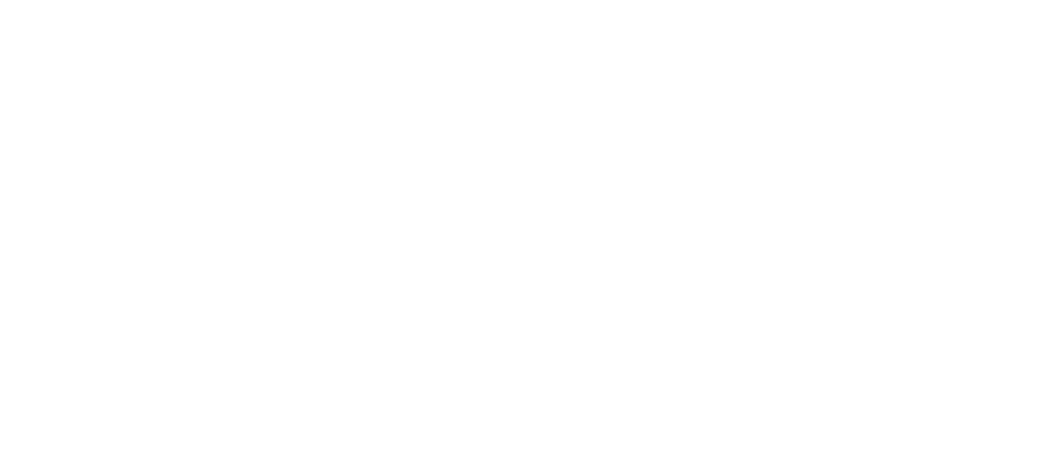
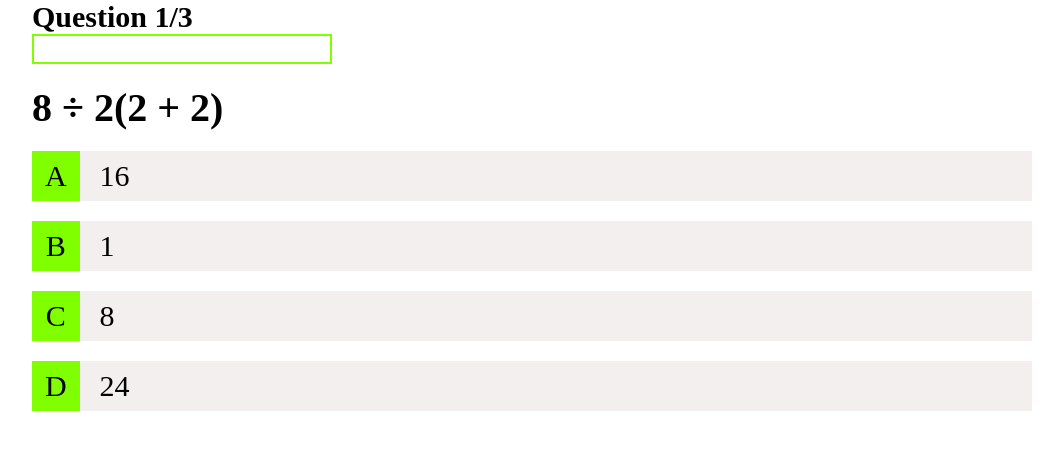
Before and after one commit to marqsbruno/vue-quiz, a Vue app: page /quiz/1 in a window 1280 px wide. Before the commit this address had no page. Shown: the top 450 px of the page, without its empty margins (108-1171 px from the left). Built offline with nearby package versions, Linux system fonts and the light colour scheme.

Commit message:
components QuestionCard e QuestionHeader

```diff
--- /dev/null
+++ b/src/components/QuestionCard.vue
@@ -0,0 +1,57 @@
+<script setup>
+import { defineProps } from 'vue'
+
+// nome da prop enviada e objeto com  o mesmo nome
+const { question } = defineProps(['question'])
+
+console.log(question)
+</script>
+
+<template>
+  <div class="question-container">
+    <h1 class="question">{{ question.text }}</h1>
+  </div>
+  <div class="options-container">
+    <div v-for="option in question.options" :key="option.id" class="option">
+      <p class="option-label">{{ option.label }}</p>
+      <div class="option-value">
+        <p>{{ option.text }}</p>
+      </div>
+    </div>
+  </div>
+</template>
+<style scoped>
+.question-container {
+  margin-top: 20px;
+}
+
+.question {
+  font-size: 40px;
+  margin-bottom: 20px;
+}
+
+.option {
+  display: flex;
+  margin-bottom: 20px;
+  cursor: pointer;
+}
+
+.option-label {
+  background-color: chartreuse;
+  width: 50px;
+  height: 50px;
+  font-size: 30px;
+  display: flex;
+  align-items: center;
+  justify-content: center;
+}
+
+.option-value {
+  background-color: rgb(244, 239, 239);
+  width: 100%;
+  font-size: 30px;
+  padding: 0 20px;
+  display: flex;
+  align-items: center;
+}
+</style>
--- /dev/null
+++ b/src/components/QuizHeader.vue
@@ -0,0 +1,32 @@
+<script setup></script>
+
+<template>
+  <header>
+    <h4>Question 1/3</h4>
+    <div class="bar">
+      <div class="completion"></div>
+    </div>
+  </header>
+</template>
+
+<style scoped>
+.header {
+  margin-top: 20px;
+}
+
+header h4 {
+  font-size: 30px;
+}
+
+.bar {
+  width: 300px;
+  height: 30px;
+  border: 2px solid chartreuse;
+}
+
+.completion {
+  height: 100%;
+  width: 0%;
+  background-color: yellow;
+}
+</style>
--- a/src/router/index.js
+++ b/src/router/index.js
@@ -1,13 +1,20 @@
 import { createRouter, createWebHistory } from 'vue-router'
-import QuizzesView from '../views/QuizzesView.vue'
+import HomepageView from '../views/HomepageView.vue'
+import QuizView from '../views/QuizView.vue'
 
 const router = createRouter({
   history: createWebHistory(import.meta.env.BASE_URL),
   routes: [
     {
       path: '/',
-      name: 'quizzes',
-      component: QuizzesView
+      name: 'homepage',
+      component: HomepageView
+    },
+
+    {
+      path: '/quiz/:id',
+      name: 'quiz',
+      component: QuizView
     }
   ]
 })
--- /dev/null
+++ b/src/views/QuizView.vue
@@ -0,0 +1,23 @@
+<script setup>
+import QuestionCard from '../components/QuestionCard.vue'
+import QuizHeader from '@/components/QuizHeader.vue'
+import q from '../data/quizzes.json'
+
+import { useRoute } from 'vue-router'
+import { ref } from 'vue'
+
+const { params } = useRoute()
+const quizID = parseInt(params.id)
+
+const quiz = q.find((e) => e.id === quizID)
+
+const currentQuestionIndex = ref(0)
+</script>
+<template>
+  <div>
+    <QuizHeader />
+    <div>
+      <QuestionCard :question="quiz.questions[currentQuestionIndex]" />
+    </div>
+  </div>
+</template>
```
Also changed, not shown: src/views/HomepageView.vue (renamed from src/views/QuizzesView.vue).
